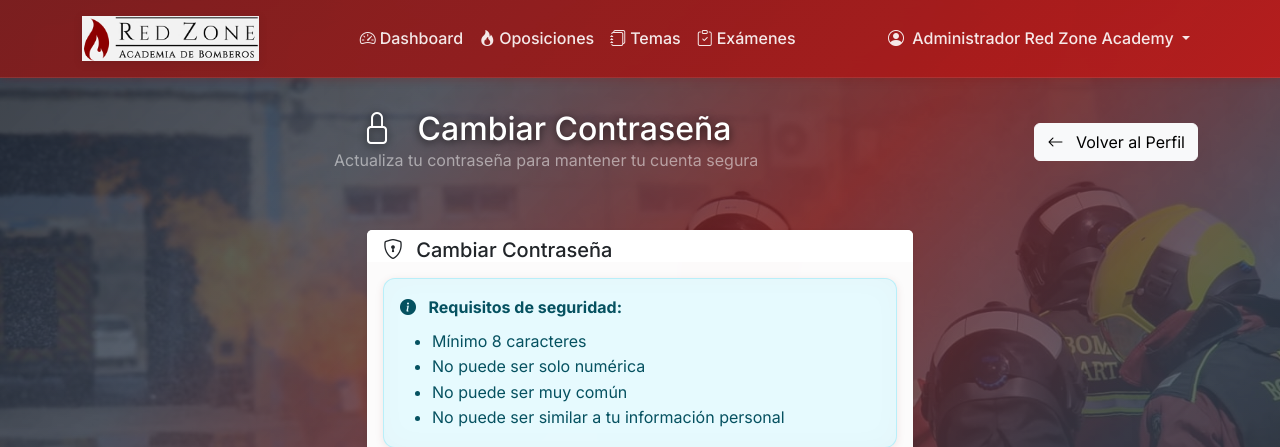
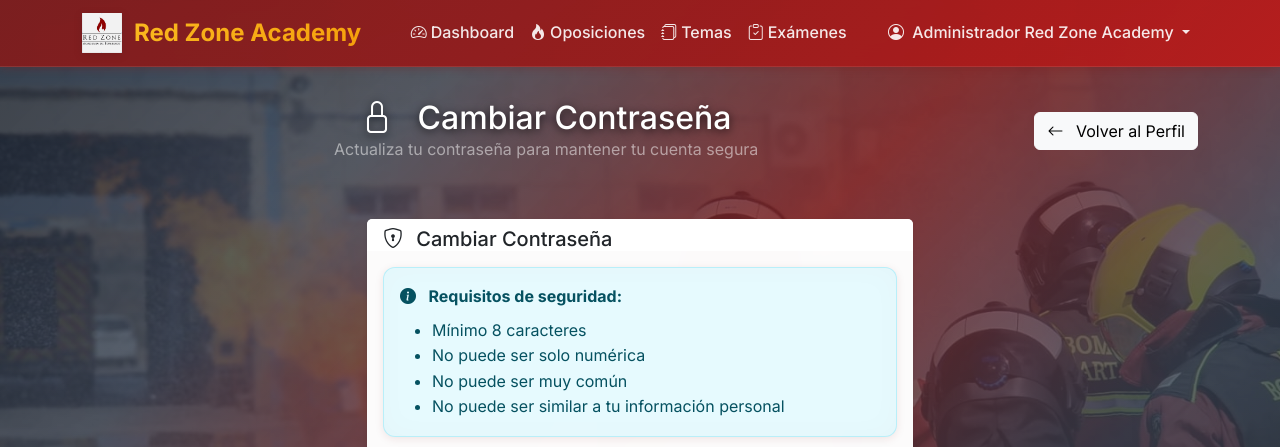
Before and after one commit to ulra74/Red_Zone_Claude_VS, a Django app: page /auth/password-change/ in a window 1280 px wide. Shown: the top 447 px of the page. Run offline with Django 5.2, Linux system fonts and the light colour scheme; a user stored in the database is signed in; some libraries are stand-ins or nearby versions.

Commit message:
Revert to original logo temporarily and debug static files
- Revert back to logo_rz.png + text while we debug static files issue
- Add debug commands to nixpacks.toml to check file existence during build
- This should help identify why logo_largo.jpeg is not being served in production

```diff
--- a/nixpacks.toml
+++ b/nixpacks.toml
@@ -6,7 +6,9 @@ cmds = ['pip install -r requirements.txt']
 
 [phases.build]
 cmds = [
-    'python manage.py collectstatic --noinput --clear --settings=red_zone_academy.settings_production'
+    'ls -la static/img/',
+    'python manage.py collectstatic --noinput --clear --settings=red_zone_academy.settings_production',
+    'ls -la staticfiles/img/'
 ]
 
 [start]
--- a/templates/base.html
+++ b/templates/base.html
@@ -54,10 +54,15 @@
 }
 
         .navbar-brand {
+            font-weight: 700;
+            font-size: 1.5rem;
+            background: linear-gradient(135deg, #fbbf24 0%, #f59e0b 100%);
+            -webkit-background-clip: text;
+            -webkit-text-fill-color: transparent;
+            background-clip: text;
             display: flex;
             align-items: center;
             text-decoration: none;
-            padding: 0.5rem 0;
         }
 
         .navbar-brand-logo {
@@ -374,11 +379,13 @@
             {% load static %}
             {% if user.is_authenticated %}
                 <a class="navbar-brand" href="{% url 'core:dashboard' %}">
-                    <img src="{% static 'img/logo_largo.jpeg' %}" alt="Red Zone Academy" class="navbar-brand-logo-horizontal">
+                    <img src="{% static 'img/logo_rz.png' %}" alt="Red Zone Academy" class="navbar-brand-logo">
+                    Red Zone Academy
                 </a>
             {% else %}
                 <a class="navbar-brand" href="#">
-                    <img src="{% static 'img/logo_largo.jpeg' %}" alt="Red Zone Academy" class="navbar-brand-logo-horizontal">
+                    <img src="{% static 'img/logo_rz.png' %}" alt="Red Zone Academy" class="navbar-brand-logo">
+                    Red Zone Academy
                 </a>
             {% endif %}
 
```
